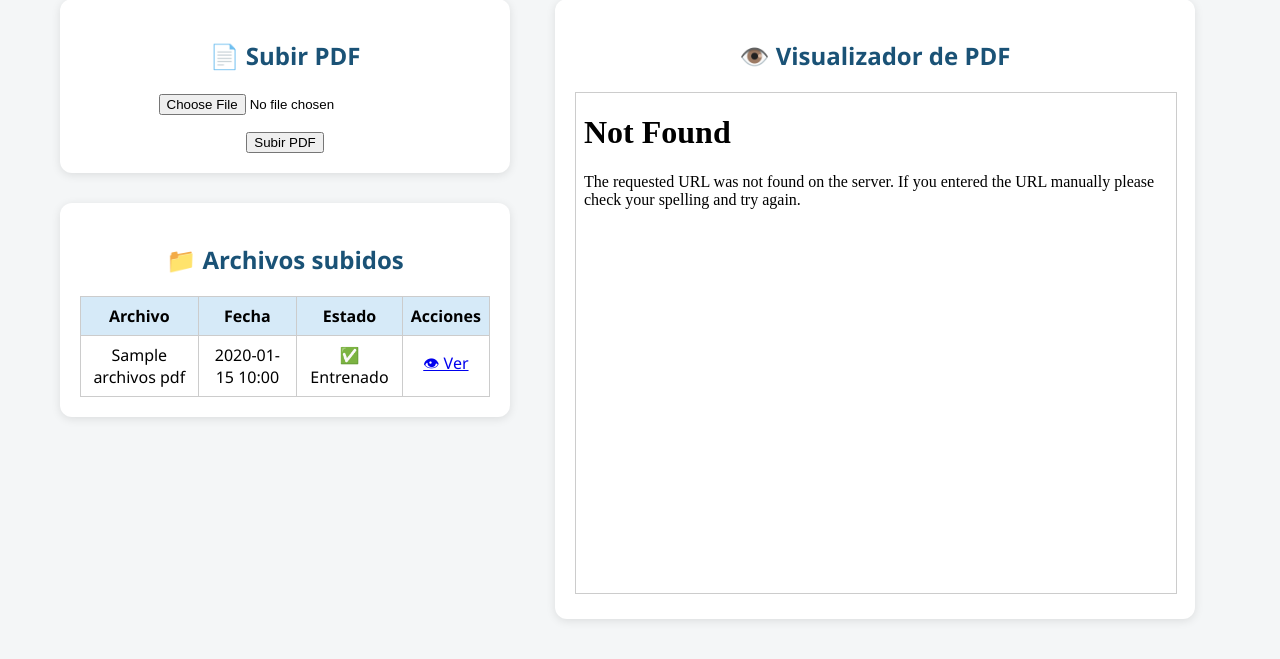
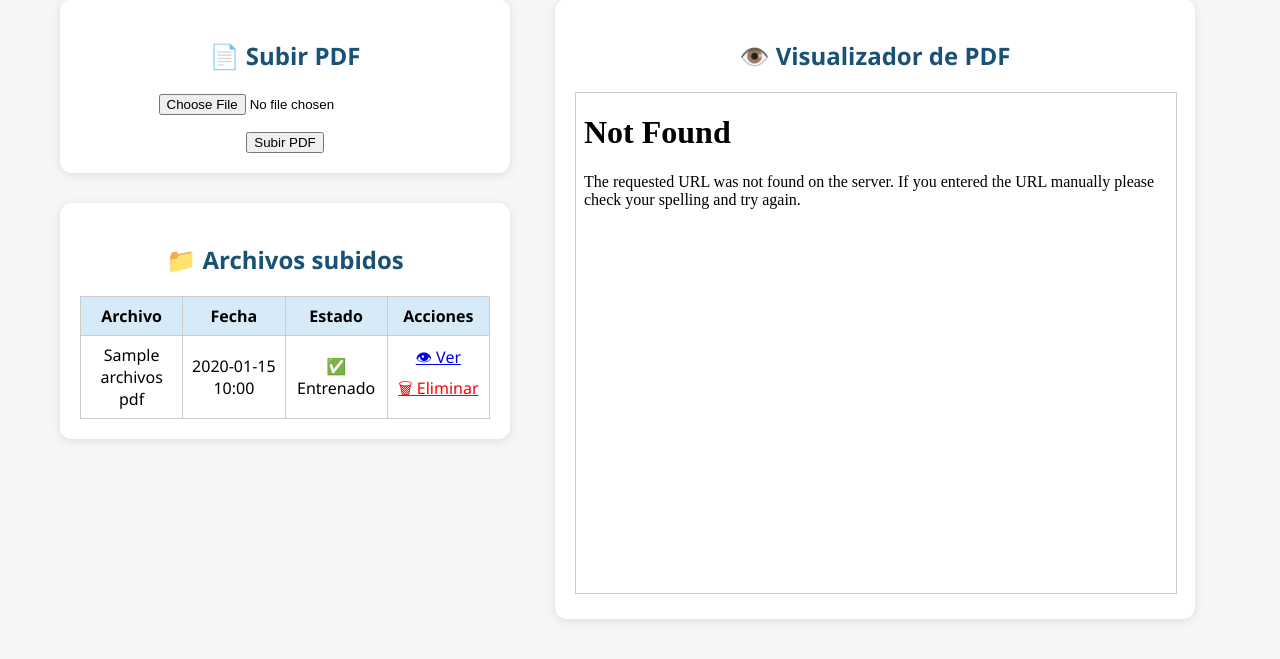
Before and after one commit to faustofi1262/neon-pdf-chatbot, a Flask app: page /panel in a window 1280 px wide. Shown: the part 122-781 px from the top of the page. Run offline with Flask 3, Linux system fonts and the light colour scheme; the visitor is signed in with stand-in values (Sample User, id 1); a database or web service that is not in the repository returns one stand-in record (values such as "Sample title"); some libraries are stand-ins or nearby versions.

Commit message:
se agrega listados de pdfs subidos

```diff
--- a/app.py
+++ b/app.py
@@ -136,3 +136,25 @@
                            nombre=session["nombre_usuario"],
                            ultimo_pdf=nombre_archivo,
                            lista_pdfs=lista_pdfs)
+@app.route('/eliminar_pdf', methods=['POST'])
+def eliminar_pdf():
+    archivo_id = request.form.get('archivo_id')
+    conn = get_connection()
+    cur = conn.cursor()
+
+    # Obtener nombre del archivo antes de eliminar
+    cur.execute("SELECT nombre_archivo FROM archivos_pdf WHERE id = %s", (archivo_id,))
+    archivo = cur.fetchone()
+    if archivo:
+        nombre_archivo = archivo[0]
+        ruta_archivo = os.path.join('uploads', nombre_archivo)
+        if os.path.exists(ruta_archivo):
+            os.remove(ruta_archivo)  # Eliminar el archivo físico
+
+        # Eliminar de la base de datos
+        cur.execute("DELETE FROM archivos_pdf WHERE id = %s", (archivo_id,))
+        conn.commit()
+
+    cur.close()
+    conn.close()
+    return redirect(url_for('panel'))
--- a/templates/panel.html
+++ b/templates/panel.html
@@ -58,6 +58,11 @@
     .card h2 {
       color: #1a5276;
     }
+
+    .acciones-links a {
+      display: block;
+      margin-bottom: 4px;
+    }
   </style>
 </head>
 <body>
@@ -81,10 +86,9 @@
 
   <div style="display: flex; flex-wrap: wrap; justify-content: center; gap: 20px; padding: 20px;">
 
-    <!-- 🟦 COLUMNA IZQUIERDA -->
+    <!-- 🔳 COLUMNA IZQUIERDA -->
     <div style="flex: 1; min-width: 300px; max-width: 450px;">
-
-      <!-- 📤 Subir PDF -->
+      <!-- 📄 Subir PDF -->
       <div class="card">
         <h2>📄 Subir PDF</h2>
         <form method="POST" enctype="multipart/form-data" action="/subir_pdf">
@@ -94,11 +98,11 @@
         </form>
       </div>
 
-      <!-- 🗂 Archivos Subidos -->
+      <!-- 📁 Archivos Subidos -->
       <div class="card" style="margin-top: 30px;">
         <h2>📁 Archivos subidos</h2>
         {% if lista_pdfs %}
-          <table style="width: 100%; border-collapse: collapse;">
+          <table style="width: 100%; border-collapse: collapse; table-layout: fixed;">
             <thead>
               <tr style="background-color: #d6eaf8;">
                 <th style="padding: 8px; border: 1px solid #ccc;">Archivo</th>
@@ -110,17 +114,16 @@
             <tbody>
               {% for pdf in lista_pdfs %}
                 <tr>
-                  <td style="padding: 8px; border: 1px solid #ccc;">{{ pdf[1] }}</td>
+                  <td style="padding: 8px; border: 1px solid #ccc; word-break: break-word; max-width: 180px;">{{ pdf[1] }}</td>
                   <td style="padding: 8px; border: 1px solid #ccc;">{{ pdf[2].strftime('%Y-%m-%d %H:%M') }}</td>
                   <td style="padding: 8px; border: 1px solid #ccc;">
-                    {% if pdf[3] %}
-                      ✅ Entrenado
-                    {% else %}
-                      ⏳ Sin entrenar
-                    {% endif %}
+                    {% if pdf[3] %}✅ Entrenado{% else %}⏳ Sin entrenar{% endif %}
                   </td>
                   <td style="padding: 8px; border: 1px solid #ccc;">
-                    <a href="{{ url_for('ver_pdf', nombre_archivo=pdf[1]) }}">👁 Ver</a>
+                    <div class="acciones-links">
+                      <a href="{{ url_for('ver_pdf', nombre_archivo=pdf[1]) }}">👁 Ver</a>
+                      <a href="{{ url_for('eliminar_pdf', nombre_archivo=pdf[1]) }}" onclick="return confirm('¿Estás seguro de eliminar este archivo?');" style="color: red;">🗑 Eliminar</a>
+                    </div>
                   </td>
                 </tr>
               {% endfor %}
@@ -146,5 +149,5 @@
 
   </div>
 </main>
-  </body>
+</body>
 </html>
```
